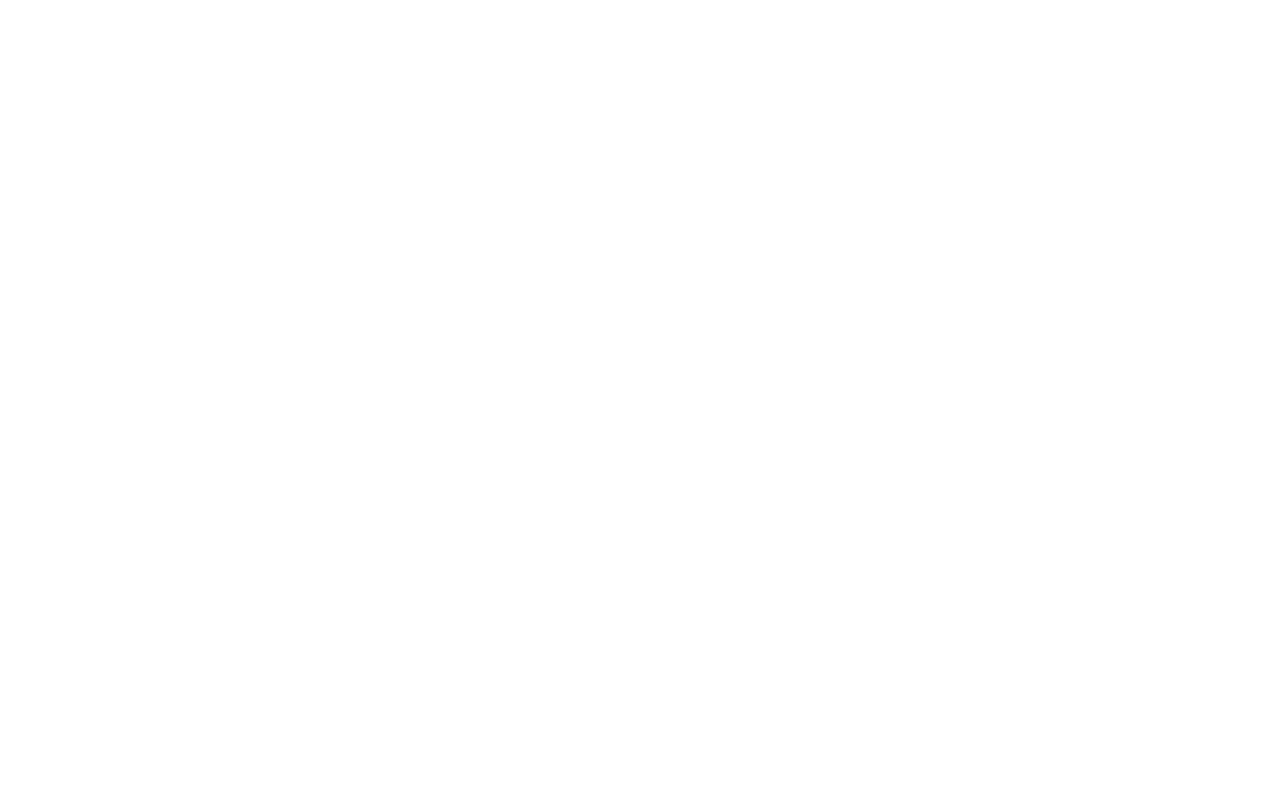
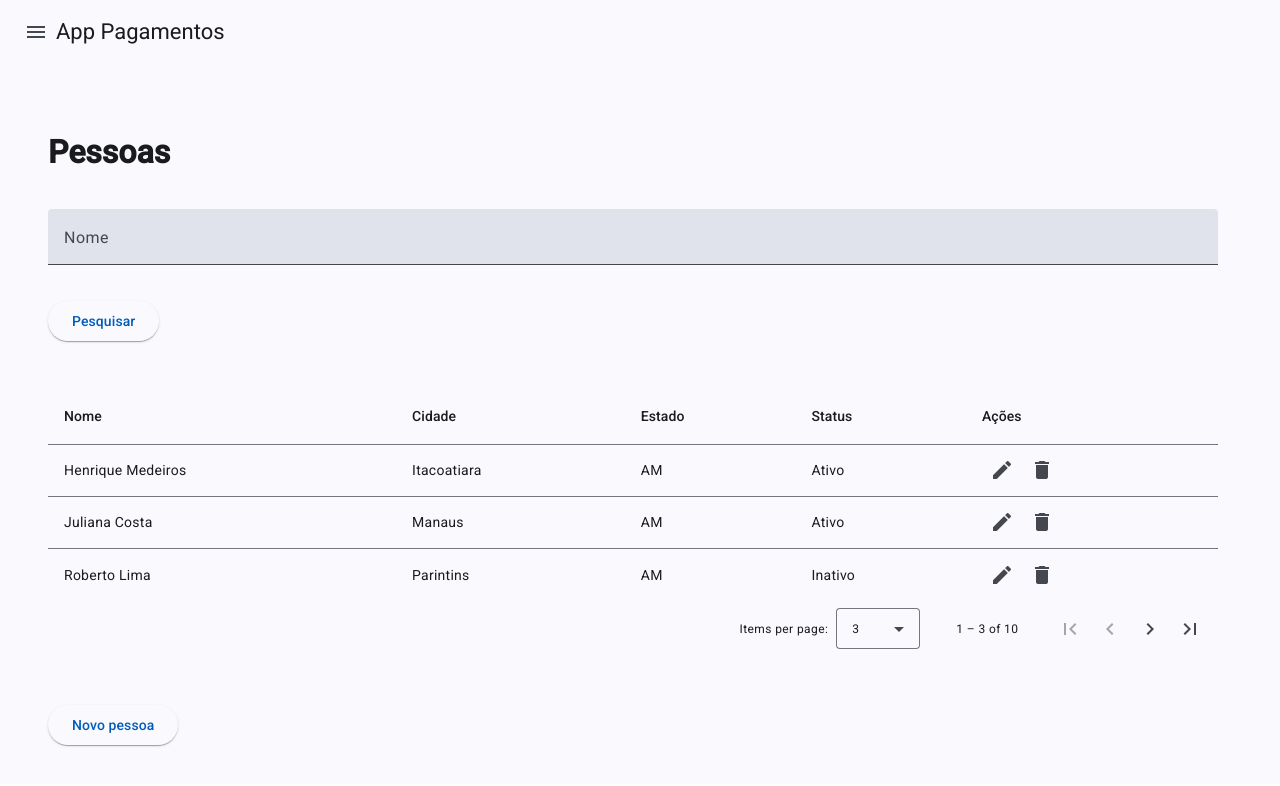
Before and after one commit to jlfilho/app-pagamentos, an Angular app: page /pessoas in a window 1280 px wide. Before the commit this address led to /. Shown: the top 786 px of the page. Built offline with nearby package versions, Linux system fonts and the light colour scheme.

Commit message:
Adicionando o formulário de pesquisa de pessoas

```diff
--- a/src/app/app.component.html
+++ b/src/app/app.component.html
@@ -1 +1 @@
-<router-outlet></router-outlet>
+<router-outlet />
--- a/src/app/layout/layout.component.html
+++ b/src/app/layout/layout.component.html
@@ -1,15 +1,15 @@
-<!--Barra de menu-->
 <app-topbar (toggleMenu)="drawer.toggle()"></app-topbar>
 <!--Menu lateral-->
 <mat-sidenav-container class="sidenav-container">
+  <!--Barra de menu-->
   <mat-sidenav #drawer mode="side" opened="false" position="start">
      <!-- Barra Lateral -->
     <mat-nav-list>
-      <a mat-list-item routerLink="/lancamentos">Administrador</a>
+      <a mat-list-item routerLink="/">Administrador</a>
       <mat-divider></mat-divider>
-      <a mat-list-item routerLink="/lancamentos">Lancamentos</a>
-      <a mat-list-item routerLink="/Pessoas">Pessoas</a>
-      <a mat-list-item routerLink="/Pessoas">Sair</a>
+      <a mat-list-item [routerLink]="['/lancamentos']" routerLinkActive="active">Lançamentos</a>
+      <a mat-list-item [routerLink]="['/pessoas']" routerLinkActive="active">Pessoas</a>
+      <a mat-list-item routerLink="/sair">Sair</a>
     </mat-nav-list>
   </mat-sidenav>
 
@@ -17,7 +17,7 @@
   <mat-sidenav-content>
     <!-- Área de Conteúdo -->
     <div class="content">
-      <router-outlet />
+      <router-outlet></router-outlet>
     </div>
   </mat-sidenav-content>
 </mat-sidenav-container>
--- a/src/app/layout/layout.component.ts
+++ b/src/app/layout/layout.component.ts
@@ -6,7 +6,7 @@ import { MatListModule } from '@angular/material/list';
 import { MatButtonModule } from '@angular/material/button';
 import {MatDividerModule} from '@angular/material/divider';
 import { TopbarComponent } from '../shared/components/topbar/topbar.component';
-import { RouterOutlet } from '@angular/router';
+import { RouterModule, RouterOutlet } from '@angular/router';
 
 @Component({
   selector: 'app-layout',
@@ -18,6 +18,7 @@ import { RouterOutlet } from '@angular/router';
     MatButtonModule,
     TopbarComponent,
     MatDividerModule,
+    RouterModule,
     RouterOutlet
   ],
   templateUrl: './layout.component.html',
--- /dev/null
+++ b/src/app/pessoas/pessoas/pessoas.component.html
@@ -0,0 +1,70 @@
+<div class="container">
+  <h1><b>Pessoas</b></h1>
+
+  <mat-form-field appearance="fill" class="campo-nome">
+    <mat-label>Nome</mat-label>
+    <input matInput [(ngModel)]="nome" placeholder="Digite o nome">
+  </mat-form-field>
+
+  <button mat-raised-button color="primary" class="botao-pesquisar">
+    Pesquisar
+  </button>
+</div>
+
+<!-- Tabela de Dados -->
+<div class="tabela-container">
+  <table mat-table [dataSource]="dataSource" class="mat-elevation-z8">
+
+    <!-- Coluna: Nome -->
+    <ng-container matColumnDef="nome">
+      <th mat-header-cell *matHeaderCellDef> Nome </th>
+      <td mat-cell *matCellDef="let pessoa"> {{ pessoa.nome }} </td>
+    </ng-container>
+
+    <!-- Coluna: Cidade -->
+    <ng-container matColumnDef="cidade">
+      <th mat-header-cell *matHeaderCellDef> Cidade </th>
+      <td mat-cell *matCellDef="let pessoa"> {{ pessoa.cidade }} </td>
+    </ng-container>
+
+    <!-- Coluna: Vencimento -->
+    <ng-container matColumnDef="estado">
+      <th mat-header-cell *matHeaderCellDef> Estado </th>
+      <td mat-cell *matCellDef="let pessoa"> {{ pessoa.estado }} </td>
+    </ng-container>
+
+    <!-- Coluna: Pagamento -->
+    <ng-container matColumnDef="status">
+      <th mat-header-cell *matHeaderCellDef> Status </th>
+      <td mat-cell *matCellDef="let pessoa"> {{ pessoa.status }} </td>
+    </ng-container>
+
+    <!-- Coluna: Ações -->
+    <ng-container matColumnDef="acoes">
+      <th mat-header-cell *matHeaderCellDef> Ações </th>
+      <td mat-cell *matCellDef="let lanc">
+        <button mat-icon-button color="primary" matTooltip="Editar" matTooltipPosition="above">
+          <mat-icon>edit</mat-icon>
+        </button>
+        <button mat-icon-button color="warn" matTooltip="Excluir" matTooltipPosition="above">
+          <mat-icon>delete</mat-icon>
+        </button>
+      </td>
+    </ng-container>
+
+    <!-- Cabeçalho e Linhas -->
+    <tr mat-header-row *matHeaderRowDef="colunas"></tr>
+    <tr mat-row *matRowDef="let row; columns: colunas;"></tr>
+  </table>
+
+  <!-- Paginação -->
+  <mat-paginator [length]="pessoas.length"
+                 [pageSize]="3"
+                 [pageSizeOptions]="[3, 10, 20]"
+                 showFirstLastButtons>
+  </mat-paginator>
+</div>
+
+<div class="container">
+  <button mat-raised-button color="primary">Novo pessoa</button>
+</div>
--- /dev/null
+++ b/src/app/pessoas/pessoas/pessoas.component.scss
@@ -0,0 +1,27 @@
+.container {
+  padding: 24px;
+  width: 95%;
+
+  @media (min-width: 1600px) {
+    width: 70%;
+  }
+
+  h1 {
+    font-weight: bold;
+  }
+
+  .campo-nome {
+    width: 100%;
+    margin-top: 16px;
+  }
+
+  .botao-pesquisar {
+    margin-top: 16px;
+  }
+}
+
+.tabela-container {
+  margin: 24px;
+  width: 95%;
+  overflow-x: auto;
+}
--- /dev/null
+++ b/src/app/pessoas/pessoas/pessoas.component.ts
@@ -0,0 +1,53 @@
+import { CommonModule } from '@angular/common';
+import { AfterViewInit, Component, OnInit, ViewChild } from '@angular/core';
+import { FormsModule } from '@angular/forms';
+import { MatButtonModule } from '@angular/material/button';
+import { MatFormFieldModule } from '@angular/material/form-field';
+import { MatIconModule } from '@angular/material/icon';
+import { MatInputModule } from '@angular/material/input';
+import { MatPaginator, MatPaginatorModule } from '@angular/material/paginator';
+import { MatTableDataSource, MatTableModule } from '@angular/material/table';
+import { MatTooltipModule } from '@angular/material/tooltip';
+
+@Component({
+  selector: 'app-pessoas',
+  imports: [FormsModule,
+    CommonModule,
+    MatPaginatorModule,
+    MatIconModule,
+    MatFormFieldModule,
+    MatInputModule,
+    MatButtonModule,
+    MatTableModule,
+    MatTooltipModule],
+  templateUrl: './pessoas.component.html',
+  styleUrl: './pessoas.component.scss'
+})
+export class PessoasComponent implements OnInit, AfterViewInit {
+  nome = '';
+
+  colunas: string[] = ['nome', 'cidade', 'estado', 'status', 'acoes'];
+
+  pessoas = [
+    { nome: 'Henrique Medeiros', cidade: 'Itacoatiara', estado: 'AM', status: 'Ativo' },
+    { nome: 'Juliana Costa', cidade: 'Manaus', estado: 'AM', status: 'Ativo' },
+    { nome: 'Roberto Lima', cidade: 'Parintins', estado: 'AM', status: 'Inativo' },
+    { nome: 'Ana Paula Souza', cidade: 'Itacoatiara', estado: 'AM', status: 'Ativo' },
+    { nome: 'Marcos Vinícius', cidade: 'Tefé', estado: 'AM', status: 'Ativo' },
+    { nome: 'Larissa Oliveira', cidade: 'Coari', estado: 'AM', status: 'Inativo' },
+    { nome: 'Carlos Henrique', cidade: 'Itacoatiara', estado: 'AM', status: 'Ativo' },
+    { nome: 'Fernanda Andrade', cidade: 'Manacapuru', estado: 'AM', status: 'Ativo' },
+    { nome: 'João Victor Mendes', cidade: 'Tabatinga', estado: 'AM', status: 'Inativo' },
+    { nome: 'Patrícia Ramos', cidade: 'Itacoatiara', estado: 'AM', status: 'Ativo' }
+  ];
+
+  dataSource = new MatTableDataSource(this.pessoas);
+
+  @ViewChild(MatPaginator) paginator!: MatPaginator;
+
+  ngOnInit(): void {}
+
+  ngAfterViewInit(): void {
+    this.dataSource.paginator = this.paginator;
+  }
+}
```
Also changed, not shown: src/app/app.routes.ts (+5 -2 lines), 2 other files (tests, documents, lock files or other folders).
